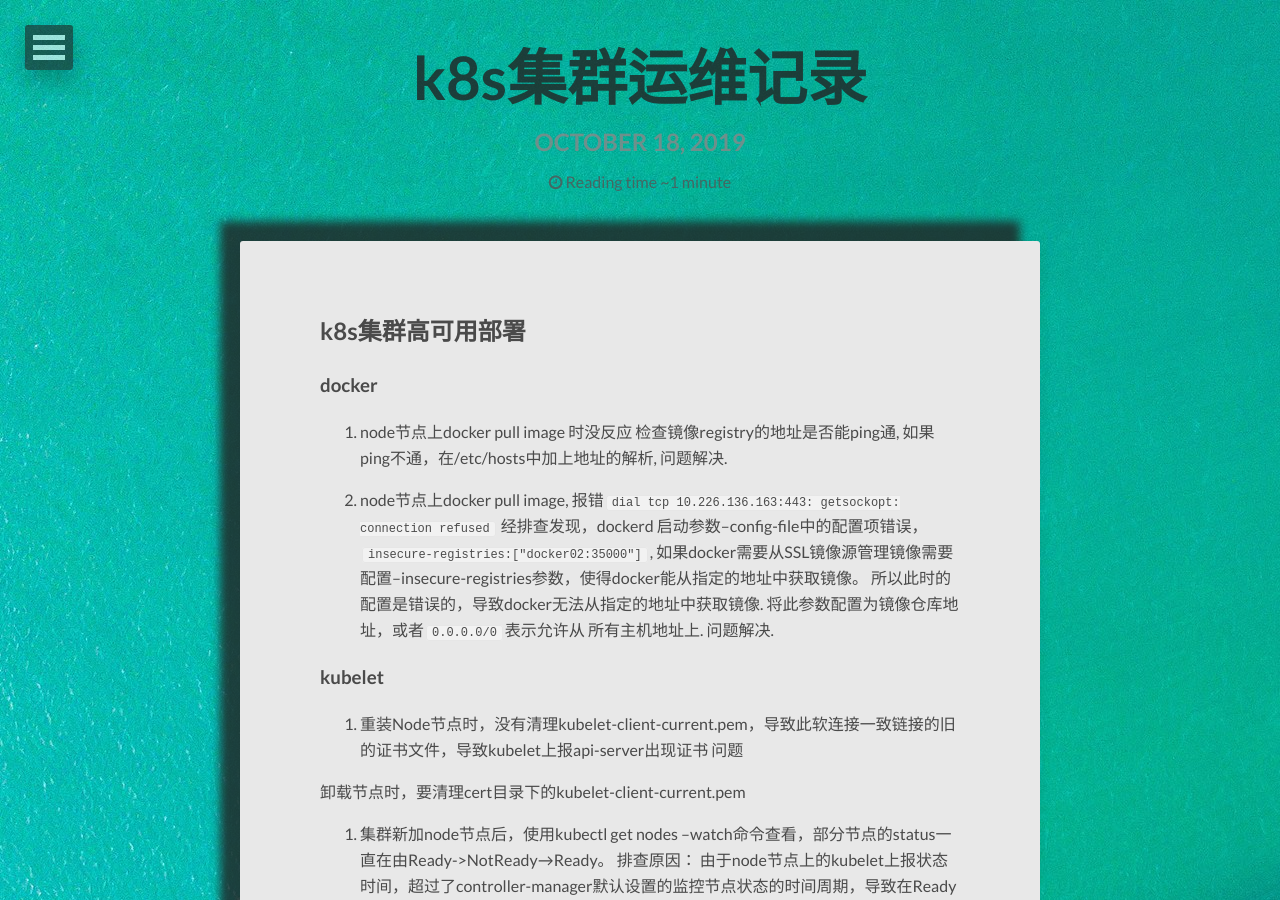
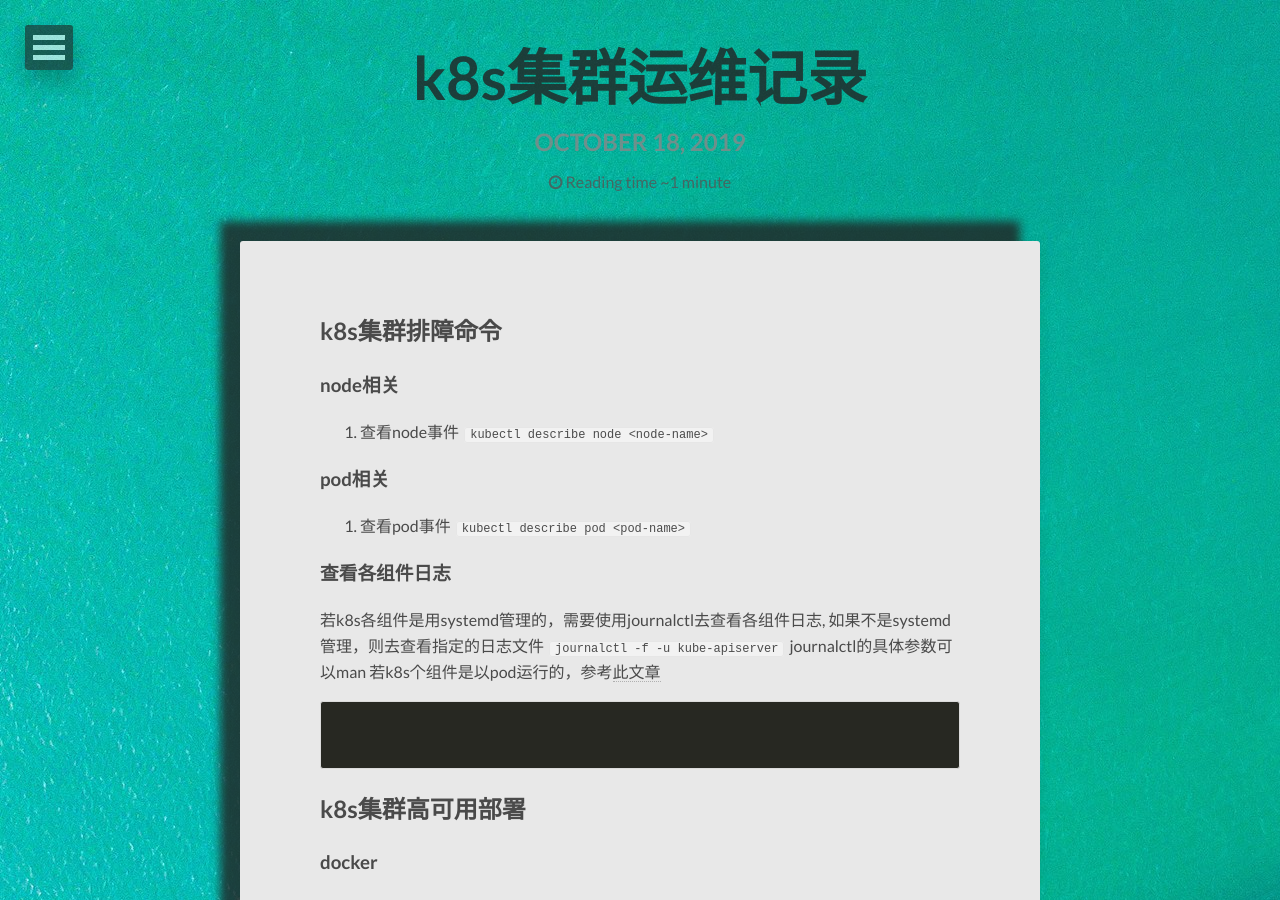
Before and after one commit to wfsly/blog, a Jekyll site: the page built from _posts/2019-10-18-k8s集群运维记录.md, in a window 1280 px wide and 900 px high. Built offline with Jekyll 4.4.1, drawn with Linux system fonts in a browser that asks for light colours; nearby versions of some CDN libraries.

Commit message:
update k8s related command

````diff
--- a/_posts/2019-10-18-k8s集群运维记录.md
+++ b/_posts/2019-10-18-k8s集群运维记录.md
@@ -5,6 +5,24 @@ description:
 modified:   2019-10-18 12:57:47
 tags: [k8s]
 ---
+
+## k8s集群排障命令
+### node相关
+1. 查看node事件
+`kubectl describe node <node-name>`
+
+### pod相关
+1. 查看pod事件
+`kubectl describe pod <pod-name>`
+
+### 查看各组件日志
+若k8s各组件是用systemd管理的，需要使用journalctl去查看各组件日志, 如果不是systemd管理，则去查看指定的日志文件
+`journalctl -f -u kube-apiserver` journalctl的具体参数可以man
+若k8s个组件是以pod运行的，参考[此文章][k8s]
+```
+
+```
+[k8s]:https://zhuanlan.zhihu.com/p/34323536
 
 ## k8s集群高可用部署
 
````
